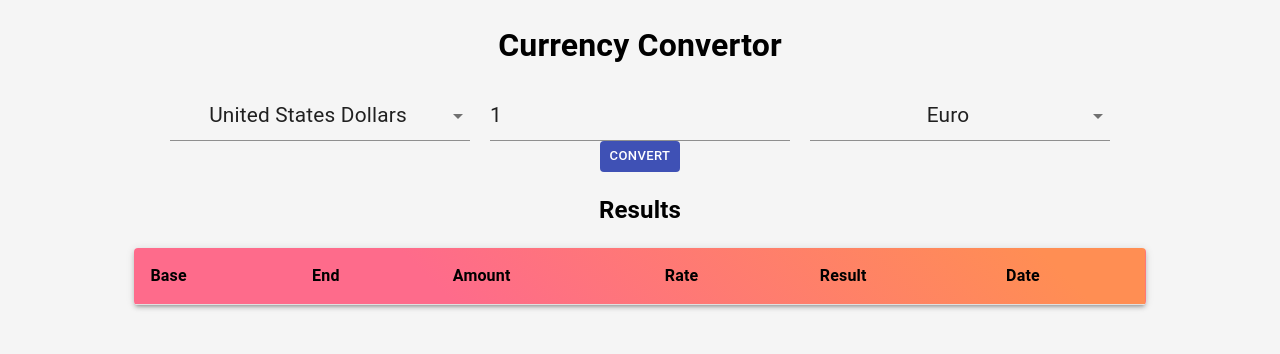
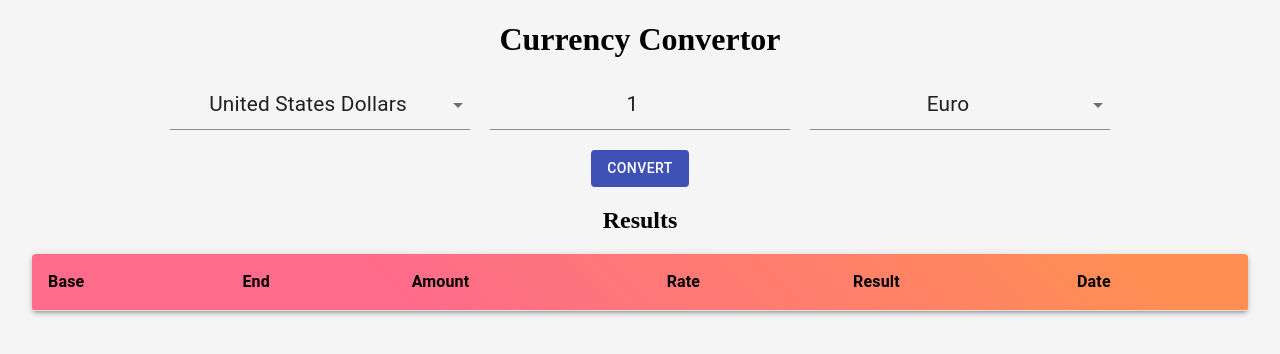
Before and after one commit to mihib2000/react-js, a React (Create React App) app: page / in a window 1280 px wide. Shown: the top 354 px of the page. Built offline with nearby package versions, Linux system fonts and the light colour scheme.

Commit message:
fix date and container

```diff
--- a/src/App.js
+++ b/src/App.js
@@ -1,9 +1,10 @@
-import React, { useState, useRef, useEffect } from "react";
+import React, { useState, useEffect } from "react";
 import ConvertHistory from "./ConvertHistory";
 import { v4 as uuidv4 } from "uuid";
 import SelectCurrency from "./SelectCurrency";
 import {
 	Snackbar,
+	Container,
 	Typography,
 	Input,
 	makeStyles,
@@ -40,12 +41,13 @@ const useStyles = makeStyles({
 	},
 	inputs: {
 		textAlign: "center",
+		marginBottom: "20px",
+		"& input": { textAlign: "center" },
 	},
 });
 
 function App() {
 	const [ConversionHistory, setConversionHistory] = useState([]);
-	const convAmountRef = useRef();
 	const [base, setBase] = useState(default_base);
 	const [end, setEnd] = useState(default_end);
 	const [amount, setAmount] = useState(1);
@@ -78,7 +80,8 @@ function App() {
 	function handleConvert(e) {
 		const baseURL = "https://api.exchangeratesapi.io/latest?";
 		setAmount(!Boolean(amount) + Number(amount));
-
+		const date = new Date();
+		const today = date.getDate() + "-" + (date.getMonth() + 1) + "-" + date.getYear();
 		if (base === end) {
 			popAlert();
 			setConversionHistory((prevHistory) => {
@@ -90,7 +93,7 @@ function App() {
 				.then((data) => {
 					popAlert();
 					setConversionHistory((prevHistory) => {
-						return [{ id: uuidv4(), base: base, amount: amount, end: end, rate: data.rates[end], date: Date().toLocaleString() }, ...prevHistory];
+						return [{ id: uuidv4(), base: base, amount: amount, end: end, rate: data.rates[end], date: today }, ...prevHistory];
 					});
 				})
 				.catch((error) => alert("A intervenit o eroare, va rugam reincercati!"));
@@ -99,14 +102,14 @@ function App() {
 
 	return (
 		<>
-			<Typography component="div" className={classes.container}>
+			{/* <Typography component="div" className={classes.container}> */}
+			<Container style={{ width: "100%" }}>
 				<h1 style={{ textAlign: "center" }}>Currency Convertor</h1>
 				<Typography component="div" className={classes.inputs}>
 					<SelectCurrency def={default_base} callback={getSelectedBase} />
 					<Input
 						style={{ minWidth: "300px", minHeight: "50px", fontSize: "1.3rem" }}
 						placeholder="Amount"
-						inputref={convAmountRef}
 						type="number"
 						defaultValue="1"
 						onChange={(e) => {
@@ -114,10 +117,10 @@ function App() {
 						}}
 					></Input>
 					<SelectCurrency def={default_end} callback={getSelectedEnd} />
-					<Button variant="contained" color="primary" size="small" onClick={handleConvert} disableElevation>
-						Convert
-					</Button>
 				</Typography>
+				<Button style={{ display: "block", margin: "0 auto" }} variant="contained" color="primary" size="medium" onClick={handleConvert} disableElevation>
+					Convert
+				</Button>
 				<h2 style={{ textAlign: "center" }}>Results</h2>
 				<Snackbar anchorOrigin={{ vertical: "top", horizontal: "left" }} open={alerta}>
 					<Alert variant="filled" severity="success">
@@ -141,7 +144,8 @@ function App() {
 						</TableBody>
 					</Table>
 				</TableContainer>
-			</Typography>
+			</Container>
+			{/* </Typography> */}
 		</>
 	);
 }
```
